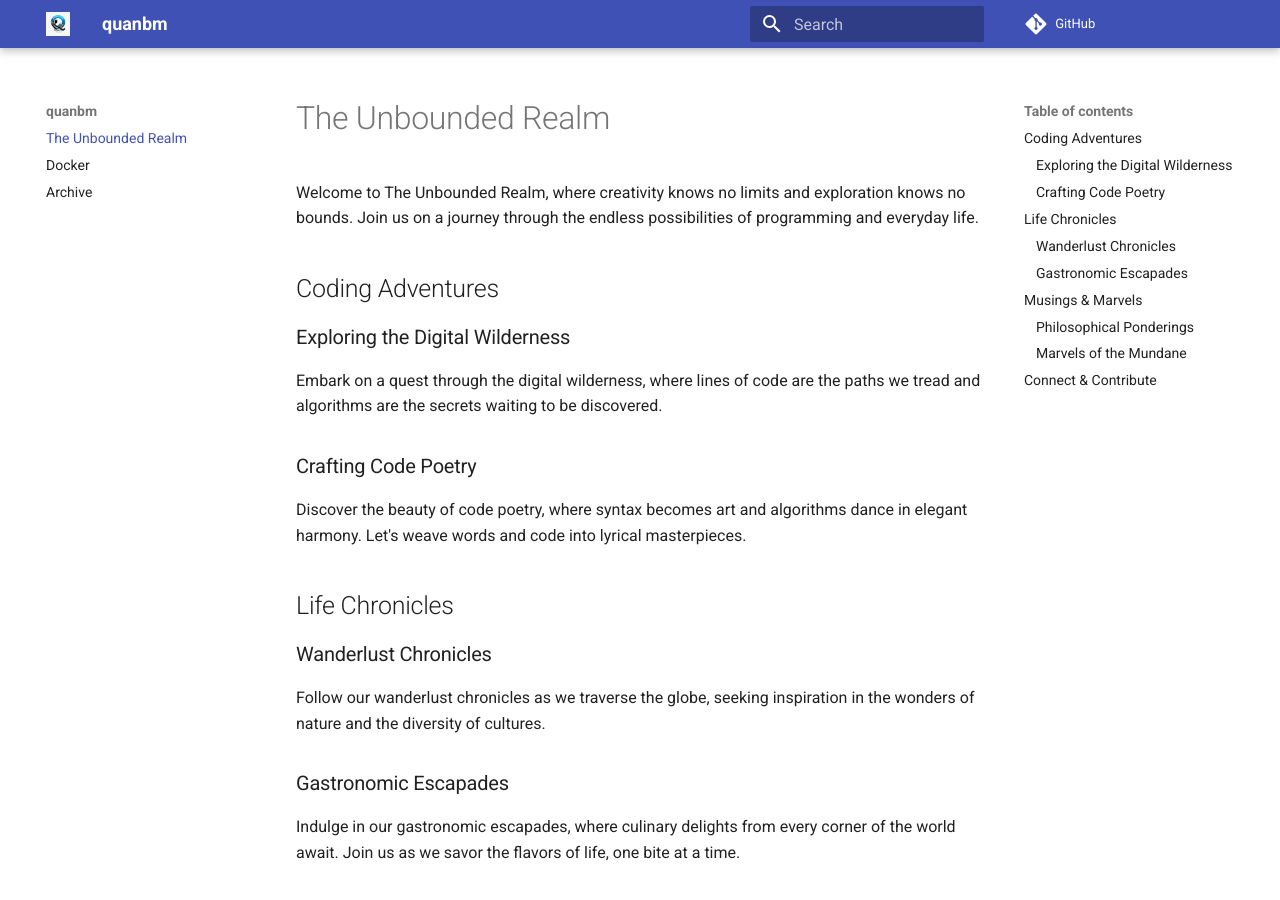
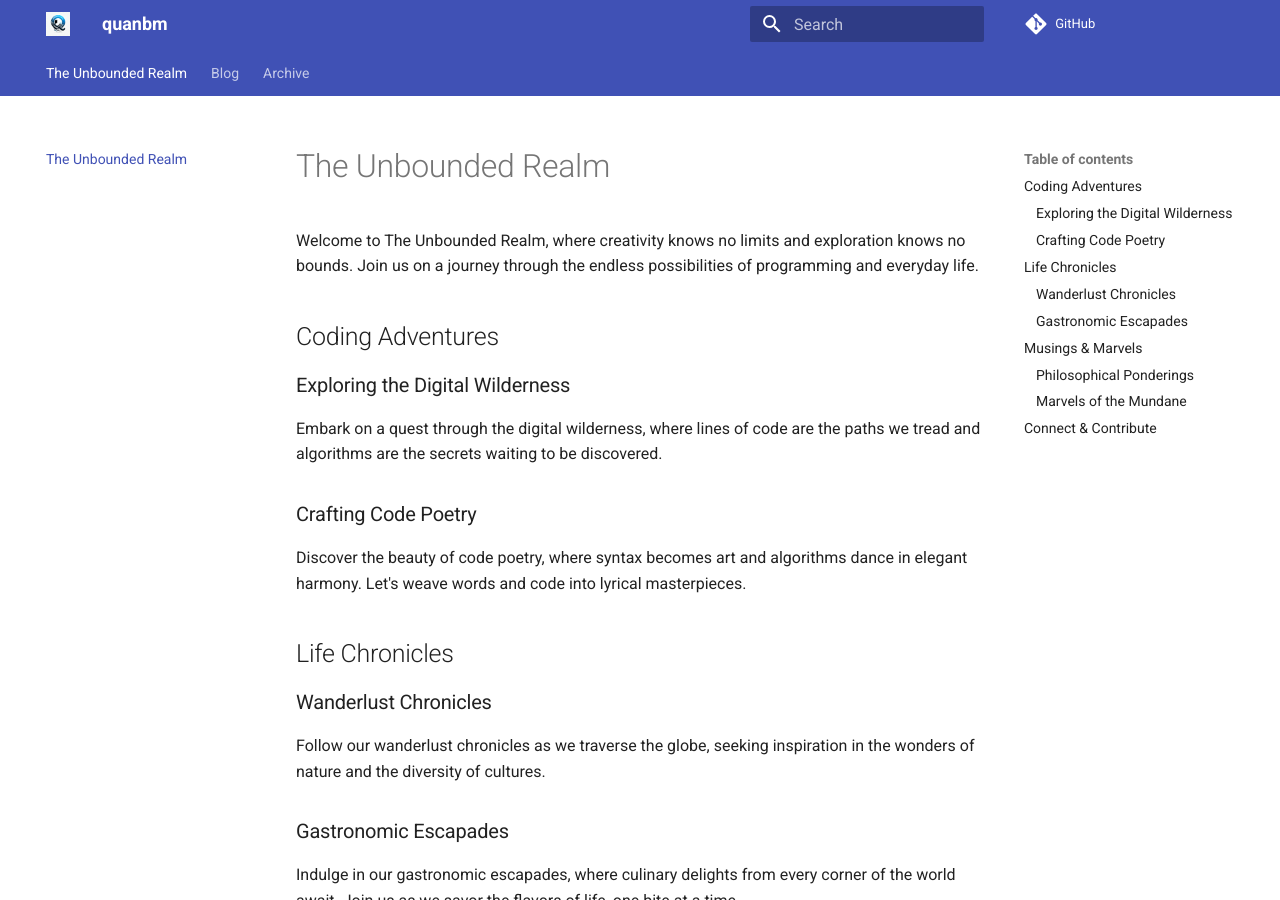
Before and after one commit to minhquan2904/minhquan2904.github.io, an MkDocs documentation site: the page built from docs/index.md, in a window 1280 px wide and 900 px high. Built offline with MkDocs 1.6.1 and Material for MkDocs 9.7.7, drawn with Linux system fonts in a browser that asks for light colours; comment, search, counter and statistics services are not loaded; the version menu is left out.

Commit message:
edit tab

```diff
--- a/mkdocs.yml
+++ b/mkdocs.yml
@@ -1,9 +1,6 @@
 site_name: quanbm
 site_url: http://localhost:8000/
 repo_url: https://github.com/minhquan2904/minhquan2904.github.io
-nav:
-  - abc: 'index.md'
-  - Docker: docker_index
 
 theme:
   name: material
@@ -12,8 +9,8 @@ theme:
   favicon: assets/favicon.jpg
   features:
     - search.suggest
-    - navigation.indexes
-    - navigation.sections
+    - navigation.tabs
+    - navigation.insants
     - navigation.footer
     - announce.dismiss
 
```
Also changed, not shown: site/404.html, site/blog/index.html, site/blog/posts/hello-word/index.html, site/index.html, 1 other file.
